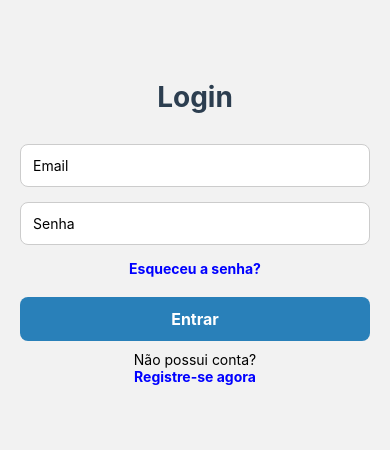
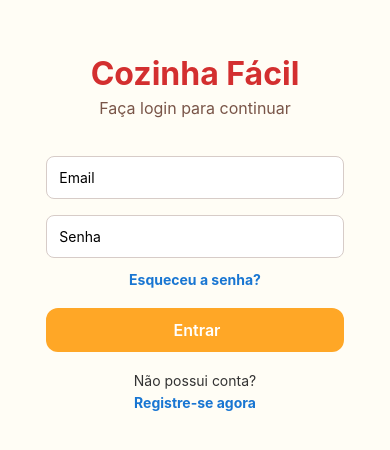
Before and after one commit to gabriellevargasw/cozinha-facil-app, a React Native app: screen /Buscarreceitas in a window 390 px wide. Shown: the part 190-640 px from the top of the page. Built offline with nearby package versions, Linux system fonts and the light colour scheme.

Commit message:
Add files via upload

```diff
--- a/App.js
+++ b/App.js
@@ -4,6 +4,7 @@ import Splash from './splash';
 import Login from './login';
 import Inicio from './inicio';
 import Buscarreceitas from './buscarreceitas';
+import Detalhesreceitas from './detalhesreceitas';
 import Receitaaleatoria from './receitaaleatoria';
 import Registrar from './registrar';
 import Esqueceuasenha from './esqueceuasenha';
@@ -20,6 +21,7 @@ export default function App() {
         <Stack.Screen name="Login" component={Login} options={{ headerShown: false }} />
         <Stack.Screen name="Inicio" component={Inicio} options={{ headerShown: false }}/>
         <Stack.Screen name="Buscarreceitas" component={Buscarreceitas} options={{ headerShown: false }} />
+        <Stack.Screen name="Detalhesreceitas" component={Detalhesreceitas} options={{ headerShown: false }}/>
         <Stack.Screen name="Receitaaleatoria" component={Receitaaleatoria} options={{ headerShown: false }}/>
         <Stack.Screen name="Registrar" component={Registrar} options={{ headerShown: false }}/>
         <Stack.Screen name="Esqueceuasenha" component={Esqueceuasenha} options={{ headerShown: false }} />
--- a/Routes.js
+++ b/Routes.js
@@ -6,6 +6,7 @@ import Login from './login';
 import Inicio from './inicio';
 import Buscarreceitas from './buscarreceitas';
 import Receitaaleatoria from './receitaaleatoria';
+import Detalhesreceitas from './detalhesreceitas'
 import Registar from './registrar';
 import Esqueceuasenha from './esqueceuasenha';
 import Logout from './logout'
--- a/buscarreceitas.js
+++ b/buscarreceitas.js
@@ -1,68 +1,133 @@
 import React, { useState } from 'react';
-import { View, Text, TextInput, TouchableOpacity, Image, ScrollView } from 'react-native';
-import estilo from './estilo';
+import { View, Text, TextInput, TouchableOpacity, Image, ScrollView, ActivityIndicator, StyleSheet } from 'react-native';
 
-export default function BuscarReceitas({ navigation }) {
-  const [termo, setTermo] = useState('');
-  const [resultado, setResultado] = useState(null);
-  const [erro, setErro] = useState('');
+export default function BuscarReceitas() {
+  const [busca, setBusca] = useState('');
+  const [resultados, setResultados] = useState([]);
+  const [loading, setLoading] = useState(false);
+  const [mensagem, setMensagem] = useState('');
 
-  const buscarReceita = async () => {
-    if (!termo) {
-      setErro('Digite um nome para buscar.');
-      setResultado(null);
+  const buscarReceitas = async () => {
+    if (!busca.trim()) {
+      setMensagem('Digite o nome de uma receita.');
+      setResultados([]);
       return;
     }
 
-    setErro('');
-    setResultado(null);
-
+    setLoading(true);
+    setMensagem('');
+    setResultados([]);
     try {
-      const resp = await fetch(`https://www.themealdb.com/api/json/v1/1/search.php?s=${encodeURIComponent(termo)}`);
-      const data = await resp.json();
-
+      const res = await fetch(`https://www.themealdb.com/api/json/v1/1/search.php?s=${encodeURIComponent(busca)}`);
+      const data = await res.json();
       if (data.meals) {
-        setResultado(data.meals[0]);
+        setResultados(data.meals);
       } else {
-        setErro('Nenhuma receita encontrada.');
+        setMensagem('Nenhuma receita encontrada.');
       }
     } catch {
-      setErro('Erro ao buscar receita.');
+      setMensagem('Erro ao buscar receitas.');
     }
+    setLoading(false);
   };
 
   return (
-    <ScrollView contentContainerStyle={estilo.container}>
-      <Text style={estilo.titulo}>Buscar Receitas</Text>
+    <View style={styles.container}>
+      <Text style={styles.titulo}>Buscar Receitas</Text>
 
       <TextInput
-        style={estilo.input}
+        style={styles.input}
         placeholder="Digite o nome da receita"
-        value={termo}
-        onChangeText={setTermo}
+        value={busca}
+        onChangeText={setBusca}
       />
 
-      <TouchableOpacity style={estilo.botao} onPress={buscarReceita}>
-        <Text style={estilo.textoBotao}>Buscar</Text>
+      <TouchableOpacity style={styles.botao} onPress={buscarReceitas}>
+        <Text style={styles.textoBotao}>Buscar</Text>
       </TouchableOpacity>
 
-      {erro ? <Text style={{ color: 'red', marginTop: 10 }}>{erro}</Text> : null}
+      {loading && <ActivityIndicator size="large" color="#D32F2F" style={{ marginTop: 20 }} />}
 
-      {resultado && (
-        <View style={{ marginTop: 20, alignItems: 'center' }}>
-          <Text style={estilo.titulo}>{resultado.strMeal}</Text>
-          <Image
-            source={{ uri: resultado.strMealThumb }}
-            style={{ width: 200, height: 200, borderRadius: 10, marginVertical: 10 }}
-          />
-          <TouchableOpacity
-            style={estilo.botao}
-            onPress={() => navigation.navigate('Detalhes', { receita: resultado })}
-          >
-            <Text style={estilo.textoBotao}>Ver Detalhes</Text>
-          </TouchableOpacity>
-        </View>
-      )}
-    </ScrollView>
+      {mensagem !== '' && <Text style={styles.mensagem}>{mensagem}</Text>}
+
+      <ScrollView contentContainerStyle={styles.resultados}>
+        {resultados.map((item) => (
+          <View key={item.idMeal} style={styles.card}>
+            <Image source={{ uri: item.strMealThumb }} style={styles.imagem} />
+            <Text style={styles.nome}>{item.strMeal}</Text>
+          </View>
+        ))}
+      </ScrollView>
+    </View>
   );
 }
+
+const styles = StyleSheet.create({
+  container: {
+    flex: 1,
+    backgroundColor: '#FFFDF5',
+    padding: 20,
+    alignItems: 'center',
+  },
+  titulo: {
+    fontSize: 26,
+    fontWeight: 'bold',
+    color: '#D32F2F',
+    marginBottom: 20,
+  },
+  input: {
+    width: '100%',
+    borderWidth: 1,
+    borderColor: '#D7CCC8',
+    backgroundColor: '#FFFFFF',
+    borderRadius: 8,
+    padding: 12,
+    marginBottom: 10,
+  },
+  botao: {
+    backgroundColor: '#FFA726',
+    paddingVertical: 12,
+    paddingHorizontal: 30,
+    borderRadius: 12,
+    marginBottom: 20,
+  },
+  textoBotao: {
+    color: '#fff',
+    fontSize: 16,
+    fontWeight: '600',
+  },
+  mensagem: {
+    marginTop: 10,
+    color: '#D32F2F',
+    fontSize: 14,
+  },
+  resultados: {
+    alignItems: 'center',
+    paddingTop: 10,
+  },
+  card: {
+    backgroundColor: '#FFFFFF',
+    borderRadius: 8,
+    padding: 10,
+    marginBottom: 15,
+    alignItems: 'center',
+    width: 250,
+    shadowColor: '#000',
+    shadowOpacity: 0.1,
+    shadowOffset: { width: 0, height: 2 },
+    shadowRadius: 4,
+    elevation: 2,
+  },
+  imagem: {
+    width: 200,
+    height: 200,
+    borderRadius: 8,
+  },
+  nome: {
+    marginTop: 10,
+    fontSize: 16,
+    fontWeight: '600',
+    color: '#5D4037',
+    textAlign: 'center',
+  },
+});
--- /dev/null
+++ b/detalhesreceitas.js
@@ -0,0 +1,107 @@
+import React from 'react';
+import { View, Text, Image, ScrollView, TouchableOpacity, StyleSheet, Alert } from 'react-native';
+import AsyncStorage from '@react-native-async-storage/async-storage';
+
+export default function DetalhesReceitas({ route }) {
+  const receita = route.params.receita;
+
+  const salvarFavorito = async () => {
+    try {
+      const json = await AsyncStorage.getItem('@favoritos');
+      const favoritos = json != null ? JSON.parse(json) : [];
+      if (favoritos.some(r => r.idMeal === receita.idMeal)) {
+        Alert.alert('Essa receita já está nos favoritos!');
+        return;
+      }
+      favoritos.push(receita);
+      await AsyncStorage.setItem('@favoritos', JSON.stringify(favoritos));
+      Alert.alert('Receita salva nos favoritos!');
+    } catch {
+      Alert.alert('Erro ao salvar favorito.');
+    }
+  };
+
+
+  const ingredientes = [];
+  for (let i = 1; i <= 20; i++) {
+    const ingrediente = receita[`strIngredient${i}`];
+    const medida = receita[`strMeasure${i}`];
+    if (ingrediente && ingrediente.trim()) {
+      ingredientes.push(`${medida?.trim()} ${ingrediente.trim()}`);
+    }
+  }
+
+  return (
+    <ScrollView contentContainerStyle={styles.container}>
+      <Text style={styles.titulo}>{receita.strMeal}</Text>
+
+      <Image source={{ uri: receita.strMealThumb }} style={styles.imagem} />
+
+      <Text style={styles.info}>Categoria: {receita.strCategory}</Text>
+      <Text style={styles.info}>Origem: {receita.strArea}</Text>
+
+      <Text style={styles.section}>Ingredientes</Text>
+      {ingredientes.map((item, index) => (
+        <Text key={index} style={styles.texto}>{item}</Text>
+      ))}
+
+      <Text style={styles.section}>Instruções</Text>
+      <Text style={styles.texto}>{receita.strInstructions}</Text>
+
+      <TouchableOpacity style={styles.botao} onPress={salvarFavorito}>
+        <Text style={styles.textoBotao}>Salvar nos Favoritos</Text>
+      </TouchableOpacity>
+    </ScrollView>
+  );
+}
+
+const styles = StyleSheet.create({
+  container: {
+    padding: 20,
+    backgroundColor: '#FFFDF5',
+    alignItems: 'center',
+  },
+  titulo: {
+    fontSize: 24,
+    fontWeight: 'bold',
+    color: '#D32F2F',
+    textAlign: 'center',
+    marginBottom: 10,
+  },
+  imagem: {
+    width: 250,
+    height: 250,
+    borderRadius: 12,
+    marginVertical: 10,
+  },
+  info: {
+    fontSize: 16,
+    color: '#795548',
+    marginVertical: 2,
+  },
+  section: {
+    fontSize: 18,
+    fontWeight: '600',
+    color: '#FFA726',
+    marginTop: 15,
+    marginBottom: 5,
+  },
+  texto: {
+    fontSize: 15,
+    color: '#333',
+    textAlign: 'left',
+    marginBottom: 2,
+  },
+  botao: {
+    backgroundColor: '#FFA726',
+    paddingVertical: 12,
+    paddingHorizontal: 30,
+    borderRadius: 12,
+    marginTop: 20,
+  },
+  textoBotao: {
+    color: '#fff',
+    fontSize: 16,
+    fontWeight: '600',
+  },
+});
--- a/esqueceuasenha.js
+++ b/esqueceuasenha.js
@@ -1,42 +1,97 @@
-import { View, Text, TextInput, TouchableOpacity, Alert } from 'react-native';
-import { useState } from 'react';
-import estilo from './estilo';
+import React, { useState } from 'react';
+import { View, Text, TextInput, TouchableOpacity, StyleSheet } from 'react-native';
+import { sendPasswordResetEmail } from 'firebase/auth';
+import { auth } from './Firebase';
 
 export default function Esqueceuasenha({ navigation }) {
   const [email, setEmail] = useState('');
+  const [mensagem, setMensagem] = useState('');
 
   const recuperarSenha = () => {
-    if (!email) {
-      Alert.alert('Erro', 'Por favor, preencha seu e-mail.');
-      return;
-    }
-
-
-    Alert.alert('Sucesso', `Um link foi enviado para ${email}`);
+    sendPasswordResetEmail(auth, email)
+      .then(() => {
+        setMensagem('E-mail de recuperação enviado!');
+      })
+      .catch(() => {
+        setMensagem('Erro ao enviar e-mail de recuperação.');
+      });
   };
 
   return (
-    <View style={estilo.container}>
-      <Text style={estilo.titulo}>Recuperar Senha</Text>
+    <View style={styles.container}>
+      <Text style={styles.titulo}>Cozinha Fácil</Text>
+      <Text style={styles.subtitulo}>Recuperar senha</Text>
 
       <TextInput
-        style={estilo.input}
-        placeholder="Digite seu e-mail"
-        value={email}
-        onChangeText={setEmail}
-        placeholderTextColor="#a1887f"
-      />
+        style={styles.input}
+        placeholder="Digite seu email" value={email}  onChangeText={setEmail}  autoCapitalize="none" keyboardType="email-address"/>
 
-      <TouchableOpacity style={estilo.botao} onPress={recuperarSenha}>
-        <Text style={estilo.textoBotao}>Enviar</Text>
+      <TouchableOpacity style={styles.botao} onPress={recuperarSenha}>
+        <Text style={styles.textoBotao}>Enviar e-mail</Text>
       </TouchableOpacity>
 
-      <TouchableOpacity
-        style={[estilo.botao1, { marginTop: 10 }]}
-        onPress={() => navigation.goBack()}
-      >
-        <Text style={estilo.textoBotao}>Voltar</Text>
+      {mensagem !== '' && (
+        <Text style={styles.mensagem}>{mensagem}</Text>
+      )}
+
+      <TouchableOpacity onPress={() => navigation.navigate('Login')}>
+        <Text style={styles.link}>Voltar ao login</Text>
       </TouchableOpacity>
     </View>
   );
 }
+
+
+const styles = StyleSheet.create({
+  container: {
+    flex: 1,
+    backgroundColor: '#FFFDF5',
+    justifyContent: 'center',
+    alignItems: 'center',
+    padding: 20,
+  },
+  titulo: {
+    fontSize: 32,
+    fontWeight: 'bold',
+    color: '#D32F2F',
+    marginBottom: 5,
+  },
+  subtitulo: {
+    fontSize: 16,
+    color: '#795548',
+    marginBottom: 30,
+  },
+  input: {
+    width: '85%',
+    borderWidth: 1,
+    borderColor: '#D7CCC8',
+    backgroundColor: '#FFFFFF',
+    borderRadius: 8,
+    padding: 12,
+    marginVertical: 8,
+  },
+  botao: {
+    backgroundColor: '#FFA726',
+    paddingVertical: 12,
+    paddingHorizontal: 30,
+    borderRadius: 12,
+    marginTop: 20,
+    width: '85%',
+    alignItems: 'center',
+  },
+  textoBotao: {
+    color: '#fff',
+    fontSize: 16,
+    fontWeight: '600',
+  },
+  mensagem: {
+    color: 'green',
+    marginTop: 10,
+    textAlign: 'center',
+  },
+  link: {
+    color: '#1976D2',
+    fontWeight: 'bold',
+    marginTop: 15,
+  },
+});
--- a/login.js
+++ b/login.js
@@ -1,8 +1,7 @@
 import React, { useState } from 'react';
-import { View, Text, TextInput, TouchableOpacity } from 'react-native';
+import { View, Text, TextInput, TouchableOpacity, StyleSheet } from 'react-native';
 import { signInWithEmailAndPassword } from 'firebase/auth';
 import { auth } from './Firebase';
-import estilo from './estilologin';
 
 export default function Login({ navigation }) {
   const [email, setEmail] = useState('');
@@ -20,34 +19,93 @@ export default function Login({ navigation }) {
   };
 
   return (
-    <View style={estilo.container}>
-      <Text style={estilo.titulo}>Login</Text>
+    <View style={styles.container}>
+      <Text style={styles.titulo}>Cozinha Fácil</Text>
+      <Text style={styles.subtitulo}>Faça login para continuar</Text>
 
       <TextInput
-        style={estilo.input}
-        placeholder="Email" value={email} onChangeText={setEmail} autoCapitalize="none"/>
+        style={styles.input}
+        placeholder="Email"  value={email} onChangeText={setEmail}  autoCapitalize="none"  keyboardType="email-address"/>
 
       <TextInput
-        style={estilo.input}
-        placeholder="Senha" secureTextEntry value={senha} onChangeText={setSenha}/>
+        style={styles.input}
+        placeholder="Senha" secureTextEntry  value={senha} onChangeText={setSenha}/>
 
       <TouchableOpacity onPress={() => navigation.navigate('Esqueceuasenha')}>
-        <Text style={{ color: 'blue', fontWeight: 'bold' }}>Esqueceu a senha?</Text>
+        <Text style={styles.link}>Esqueceu a senha?</Text>
       </TouchableOpacity>
 
-      <TouchableOpacity style={estilo.botao} onPress={fazerLogin}>
-        <Text style={estilo.textoBotao}>Entrar</Text>
+      <TouchableOpacity style={styles.botao} onPress={fazerLogin}>
+        <Text style={styles.textoBotao}> Entrar</Text>
       </TouchableOpacity>
 
       {mensagemErro !== '' && (
-        <Text style={{ color: 'red', marginTop: 10 }}>{mensagemErro}</Text>
+        <Text style={styles.erro}>{mensagemErro}</Text>
       )}
 
-      <Text style={{ color: 'black', marginTop: 10 }}>Não possui conta?</Text>
+      <Text style={styles.textoNormal}>Não possui conta?</Text>
 
       <TouchableOpacity onPress={() => navigation.navigate('Registrar')}>
-        <Text style={{ color: 'blue', fontWeight: 'bold' }}>Registre-se agora</Text>
+        <Text style={styles.link}>Registre-se agora</Text>
       </TouchableOpacity>
     </View>
   );
 }
+
+const styles = StyleSheet.create({
+  container: {
+    flex: 1,
+    backgroundColor: '#FFFDF5',
+    justifyContent: 'center',
+    alignItems: 'center',
+    padding: 20,
+  },
+  titulo: {
+    fontSize: 32,
+    fontWeight: 'bold',
+    color: '#D32F2F',
+    marginBottom: 5,
+  },
+  subtitulo: {
+    fontSize: 16,
+    color: '#795548',
+    marginBottom: 30,
+  },
+  input: {
+    width: '85%',
+    borderWidth: 1,
+    borderColor: '#D7CCC8',
+    backgroundColor: '#FFFFFF',
+    borderRadius: 8,
+    padding: 12,
+    marginVertical: 8,
+  },
+  botao: {
+    backgroundColor: '#FFA726',
+    paddingVertical: 12,
+    paddingHorizontal: 30,
+    borderRadius: 12,
+    marginTop: 20,
+    width: '85%',
+    alignItems: 'center',
+  },
+  textoBotao: {
+    color: '#fff',
+    fontSize: 16,
+    fontWeight: '600',
+  },
+  erro: {
+    color: 'red',
+    marginTop: 10,
+    textAlign: 'center',
+  },
+  textoNormal: {
+    color: '#333',
+    marginTop: 20,
+  },
+  link: {
+    color: '#1976D2',
+    fontWeight: 'bold',
+    marginTop: 5,
+  },
+});
--- a/package.json
+++ b/package.json
@@ -19,7 +19,8 @@
     "react-native": "0.79.3",
     "react-native-gesture-handler": "~2.24.0",
     "react-native-safe-area-context": "5.4.0",
-    "react-native-screens": "~4.11.1"
+    "react-native-screens": "~4.11.1",
+    "@react-native-async-storage/async-storage": "2.1.2"
   },
   "devDependencies": {
     "@babel/core": "^7.20.0"
--- a/receitaaleatoria.js
+++ b/receitaaleatoria.js
@@ -1,25 +1,120 @@
-import React from 'react';
-import { View, Text, TouchableOpacity } from 'react-native';
-import estilo from './estilo';
+import React, { useState, useEffect } from 'react';
+import { View, Text, Image, TouchableOpacity, ScrollView, ActivityIndicator, StyleSheet } from 'react-native';
 
-export default function Inicio({ navigation, route }) {
-  const nome = route.params?.nome || 'Usuário';
+export default function ReceitaAleatoria() {
+  const [receita, setReceita] = useState(null);
+  const [loading, setLoading] = useState(true);
+
+  const carregarReceita = async () => {
+    setLoading(true);
+    try {
+      const res = await fetch('https://www.themealdb.com/api/json/v1/1/random.php');
+      const data = await res.json();
+      setReceita(data.meals[0]);
+    } catch {
+      setReceita(null);
+    }
+    setLoading(false);
+  };
+
+  useEffect(() => {
+    carregarReceita();
+  }, []);
+
+  if (loading) {
+    return (
+      <View style={styles.container}>
+        <ActivityIndicator size="large" color="#D32F2F" />
+        <Text style={{ marginTop: 10 }}>Carregando receita...</Text>
+      </View>
+    );
+  }
+
+  if (!receita) {
+    return (
+      <View style={styles.container}>
+        <Text style={styles.erro}>Erro ao carregar receita. Tente novamente.</Text>
+        <TouchableOpacity style={styles.botao} onPress={carregarReceita}>
+          <Text style={styles.textoBotao}>Tentar de novo</Text>
+        </TouchableOpacity>
+      </View>
+    );
+  }
 
   return (
-    <View style={estilo.container}>
-      <Text style={estilo.titulo}>Bem-vindo, {nome}</Text>
+    <ScrollView contentContainerStyle={styles.container}>
+      <Text style={styles.titulo}>{receita.strMeal}</Text>
+      <Image
+        source={{ uri: receita.strMealThumb }}
+        style={styles.imagem}
+      />
 
-      <TouchableOpacity style={estilo.botao} onPress={() => navigation.navigate('Buscarreceitas')}>
-        <Text style={estilo.textoBotao}>Buscar Receita</Text>
+      <Text style={styles.subtitulo}>Categoria: {receita.strCategory}</Text>
+      <Text style={styles.subtitulo}>Origem: {receita.strArea}</Text>
+
+      <Text style={styles.section}>Instruções</Text>
+      <Text style={styles.texto}>{receita.strInstructions}</Text>
+
+      <TouchableOpacity style={styles.botao} onPress={carregarReceita}>
+        <Text style={styles.textoBotao}>Nova Receita Aleatória</Text>
       </TouchableOpacity>
-
-      <TouchableOpacity style={estilo.botao} onPress={() => navigation.navigate('Receitaaleatoria')}>
-        <Text style={estilo.textoBotao}>Receita Aleatória</Text>
-      </TouchableOpacity>
-
-      <TouchableOpacity style={estilo.botao} onPress={() => navigation.navigate('Favoritos')}>
-        <Text style={estilo.textoBotao}>Favoritos</Text>
-      </TouchableOpacity>
-    </View>
+    </ScrollView>
   );
 }
+
+const styles = StyleSheet.create({
+  container: {
+    flexGrow: 1,
+    backgroundColor: '#FFFDF5',
+    alignItems: 'center',
+    padding: 20,
+  },
+  titulo: {
+    fontSize: 26,
+    fontWeight: 'bold',
+    color: '#D32F2F',
+    marginBottom: 10,
+    textAlign: 'center',
+  },
+  subtitulo: {
+    fontSize: 16,
+    color: '#795548',
+    marginTop: 5,
+    textAlign: 'center',
+  },
+  section: {
+    fontSize: 18,
+    fontWeight: '600',
+    color: '#FFA726',
+    marginTop: 20,
+    marginBottom: 10,
+  },
+  texto: {
+    fontSize: 15,
+    color: '#333',
+    textAlign: 'justify',
+  },
+  imagem: {
+    width: 250,
+    height: 250,
+    borderRadius: 12,
+    marginVertical: 20,
+  },
+  botao: {
+    backgroundColor: '#FFA726',
+    paddingVertical: 12,
+    paddingHorizontal: 30,
+    borderRadius: 12,
+    marginTop: 20,
+    alignItems: 'center',
+  },
+  textoBotao: {
+    color: '#fff',
+    fontSize: 16,
+    fontWeight: '600',
+  },
+  erro: {
+    color: 'red',
+    fontSize: 16,
+  },
+});
--- a/registrar.js
+++ b/registrar.js
@@ -1,60 +1,102 @@
-import { View, Text, TextInput, TouchableOpacity, Alert } from 'react-native';
-import { useState } from 'react';
-import estilo from './estilo';
+import React, { useState } from 'react';
+import { View, Text, TextInput, TouchableOpacity, StyleSheet } from 'react-native';
+import { createUserWithEmailAndPassword } from 'firebase/auth';
+import { auth } from './Firebase';
 
 export default function Registrar({ navigation }) {
   const [email, setEmail] = useState('');
   const [senha, setSenha] = useState('');
-  const [repetirSenha, setRepetirSenha] = useState('');
+  const [mensagemErro, setMensagemErro] = useState('');
 
-  const confirmar = () => {
-    if (!email || !senha || !repetirSenha) {
-      Alert.alert('Erro', 'Preencha todos os campos.');
-      return;
-    }
-
-    if (senha !== repetirSenha) {
-      Alert.alert('Erro', 'As senhas não coincidem.');
-      return;
-    }
-
-    Alert.alert('Sucesso', 'Conta criada com sucesso!');
+  const registrar = () => {
+    createUserWithEmailAndPassword(auth, email, senha)
+      .then(() => {
+        navigation.navigate('Login');
+      })
+      .catch(erro => {
+        setMensagemErro('Erro ao registrar: ' + erro.message);
+      });
   };
 
   return (
-    <View style={estilo.container}>
-      <Text style={estilo.titulo}>Criar conta</Text>
+    <View style={styles.container}>
+      <Text style={styles.titulo}>Cozinha Fácil</Text>
+      <Text style={styles.subtitulo}>Crie sua conta</Text>
 
       <TextInput
-        style={estilo.input}
-        placeholder="Email"
-        value={email}
-        onChangeText={setEmail}
-      />
+        style={styles.input}
+        placeholder="Email"  value={email}  onChangeText={setEmail} autoCapitalize="none"  keyboardType="email-address"/>
 
       <TextInput
-        style={estilo.input}
-        placeholder="Senha"
-        secureTextEntry
-        value={senha}
-        onChangeText={setSenha}
-      />
+        style={styles.input}
+        placeholder="Senha" secureTextEntry value={senha} onChangeText={setSenha}/>
 
-      <TextInput
-        style={estilo.input}
-        placeholder="Repetir Senha"
-        secureTextEntry
-        value={repetirSenha}
-        onChangeText={setRepetirSenha}
-      />
-
-      <TouchableOpacity style={estilo.botao} onPress={confirmar}>
-        <Text style={estilo.textoBotao}>CONFIRMAR</Text>
+      <TouchableOpacity style={styles.botao} onPress={registrar}>
+        <Text style={styles.textoBotao}> Registrar</Text>
       </TouchableOpacity>
 
-      <TouchableOpacity style={estilo.botao1} onPress={() => navigation.navigate('Login')}>
-        <Text style={estilo.textoBotao}>VOLTAR</Text>
+      {mensagemErro !== '' && (
+        <Text style={styles.erro}>{mensagemErro}</Text>
+      )}
+
+      <TouchableOpacity onPress={() => navigation.navigate('Login')}>
+        <Text style={styles.link}>Já tem conta? Faça login</Text>
       </TouchableOpacity>
     </View>
   );
 }
+
+
+const styles = StyleSheet.create({
+  container: {
+    flex: 1,
+    backgroundColor: '#FFFDF5',
+    justifyContent: 'center',
+    alignItems: 'center',
+    padding: 20,
+  },
+  titulo: {
+    fontSize: 32,
+    fontWeight: 'bold',
+    color: '#D32F2F',
+    marginBottom: 5,
+  },
+  subtitulo: {
+    fontSize: 16,
+    color: '#795548',
+    marginBottom: 30,
+  },
+  input: {
+    width: '85%',
+    borderWidth: 1,
+    borderColor: '#D7CCC8',
+    backgroundColor: '#FFFFFF',
+    borderRadius: 8,
+    padding: 12,
+    marginVertical: 8,
+  },
+  botao: {
+    backgroundColor: '#FFA726',
+    paddingVertical: 12,
+    paddingHorizontal: 30,
+    borderRadius: 12,
+    marginTop: 20,
+    width: '85%',
+    alignItems: 'center',
+  },
+  textoBotao: {
+    color: '#fff',
+    fontSize: 16,
+    fontWeight: '600',
+  },
+  erro: {
+    color: 'red',
+    marginTop: 10,
+    textAlign: 'center',
+  },
+  link: {
+    color: '#1976D2',
+    fontWeight: 'bold',
+    marginTop: 15,
+  },
+});
```
Also changed, not shown: 1 other file (tests, documents, lock files or other folders).
